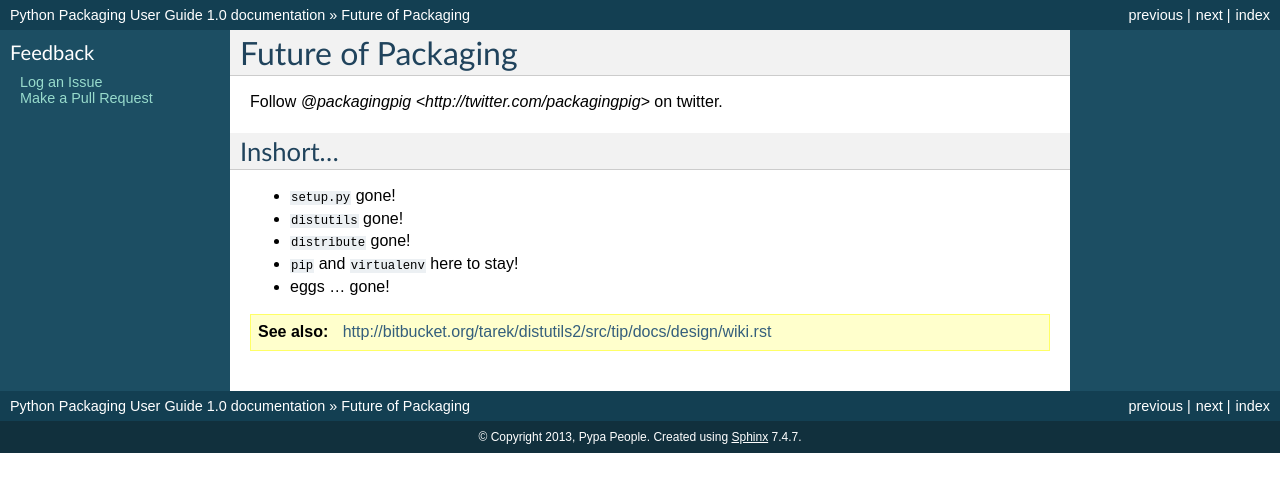
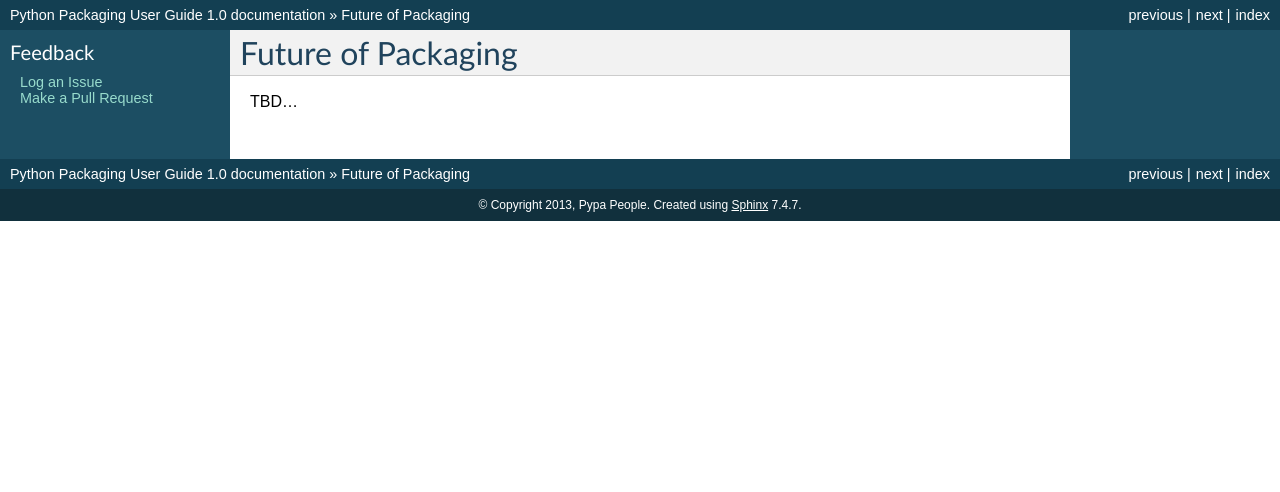
Before and after one commit to pypa/packaging.python.org, a Sphinx documentation site: the page built from source/future.txt, in a window 1280 px wide. Shown: the top 492 px of the page. Built offline with Sphinx 7.4.7, drawn with Linux system fonts in a browser that asks for light colours.

Commit message:
remove old future

```diff
--- a/source/future.txt
+++ b/source/future.txt
@@ -2,15 +2,4 @@
 Future of Packaging
 ===================
 
-Follow `@packagingpig <http://twitter.com/packagingpig>` on twitter.
-
-Inshort...
-==========
-
-- ``setup.py`` gone!
-- ``distutils`` gone!
-- ``distribute`` gone!
-- ``pip`` and ``virtualenv`` here to stay!
-- eggs ... gone!
-
-.. seealso:: http://bitbucket.org/tarek/distutils2/src/tip/docs/design/wiki.rst
+TBD...
```
